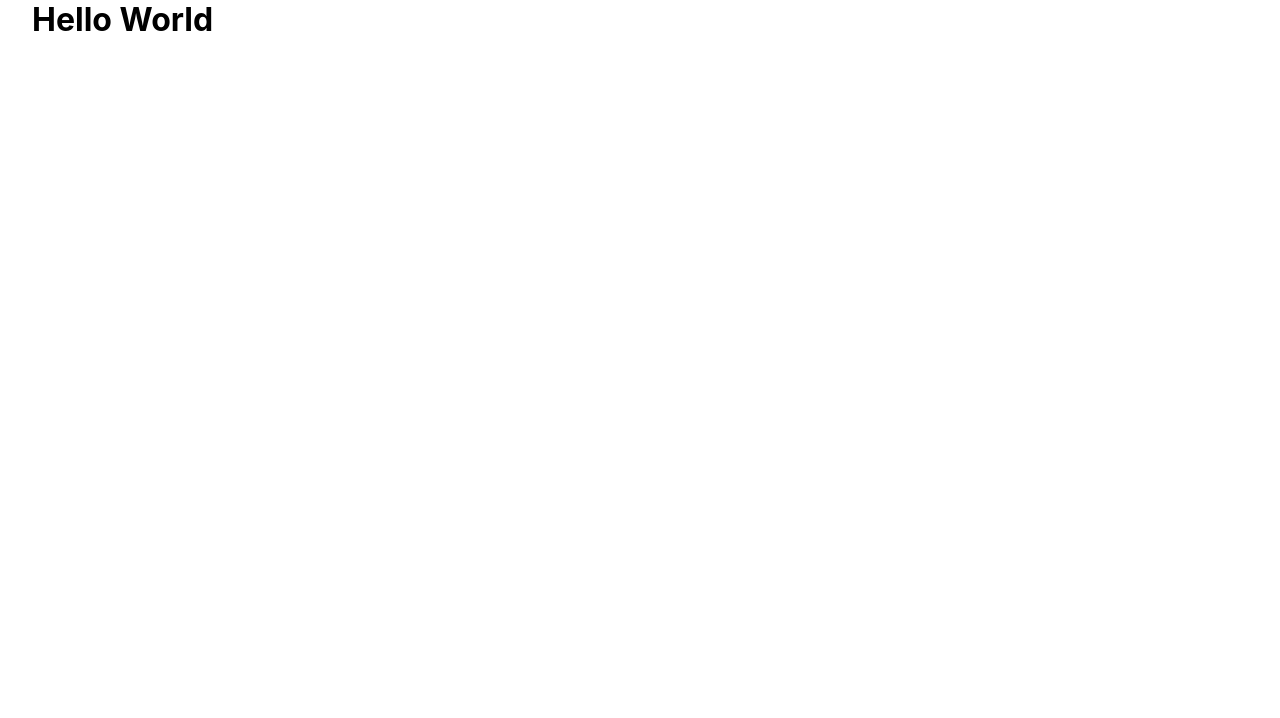
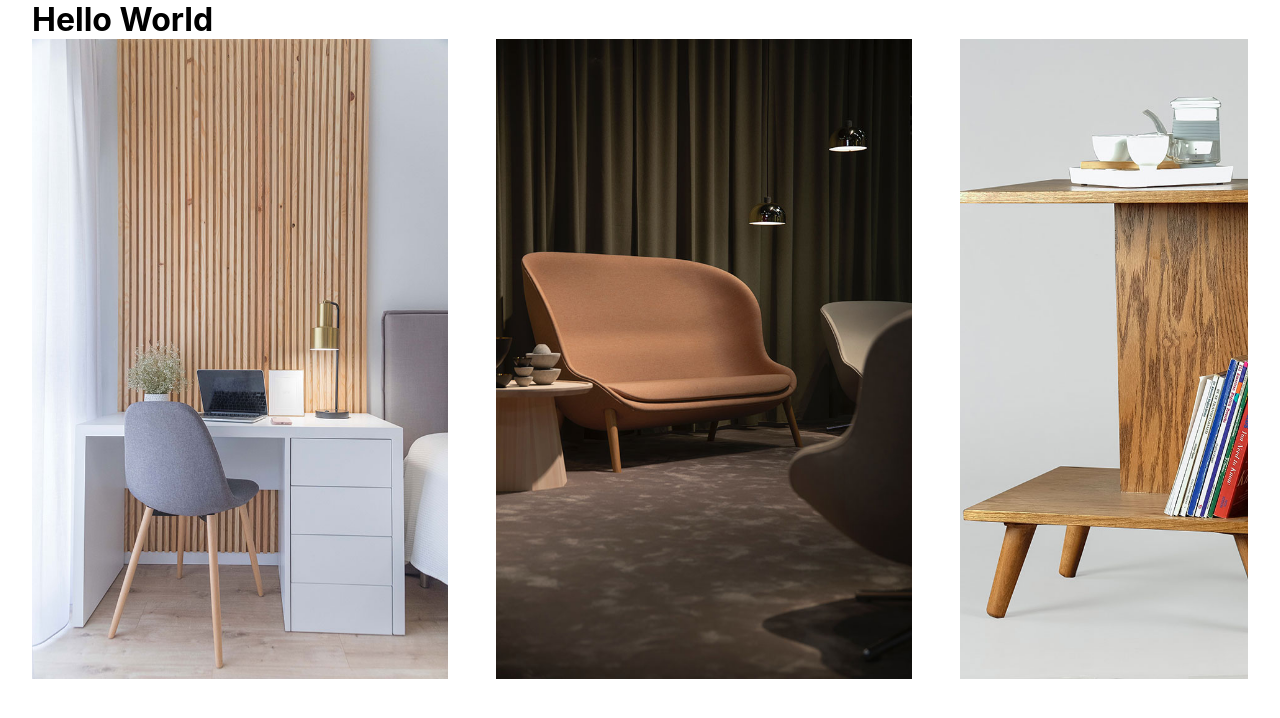
Before and after one commit to mihai-ursu/sidescrolling-gallery, a Next.js app: page / in a window 1280 px wide. Shown: the top 718 px of the page. Built offline with nearby package versions, Linux system fonts and the light colour scheme.

Commit message:
WIP: Added gallery

```diff
--- a/package.json
+++ b/package.json
@@ -12,7 +12,8 @@
     "next": "13.0.0",
     "react": "18.2.0",
     "react-dom": "18.2.0",
-    "sass": "^1.55.0"
+    "sass": "^1.55.0",
+    "zustand": "^4.1.3"
   },
   "devDependencies": {
     "@types/node": "18.11.7",
--- /dev/null
+++ b/src/components/SidescrollingGallery/SideScrollingGallery.module.scss
@@ -0,0 +1,9 @@
+.wrapper {
+  overflow: hidden;
+}
+
+.galleryWrapper {
+  display: flex;
+  width: max-content;
+  gap: 3rem;
+}
--- a/src/components/SidescrollingGallery/SidescrollingGallery.tsx
+++ b/src/components/SidescrollingGallery/SidescrollingGallery.tsx
@@ -1,5 +1,17 @@
+import data from "data/gallery";
+import Card from "./components/Card/Card";
+import styles from "./SidescrollingGallery.module.scss";
+
 const SidescrollingGallery = () => {
-  return <div>SidescrollingGallery</div>;
+  return (
+    <section className={styles.wrapper}>
+      <div className={styles.galleryWrapper}>
+        {data.map((item) => {
+          return <Card key={item.id} {...item} />;
+        })}
+      </div>
+    </section>
+  );
 };
 
 export default SidescrollingGallery;
--- /dev/null
+++ b/src/components/SidescrollingGallery/components/Card/Card.module.scss
@@ -0,0 +1,5 @@
+.card {
+  width: 26rem;
+  height: 40rem;
+  position: relative;
+}
--- a/src/components/SidescrollingGallery/components/Card/Card.tsx
+++ b/src/components/SidescrollingGallery/components/Card/Card.tsx
@@ -1,7 +1,16 @@
 import CardProps from "./CardProps";
+import styles from "./Card.module.scss";
+import Image from "next/image";
 
 const Card = (props: CardProps) => {
-  return <div>Card</div>;
+  const { title, image } = props;
+
+  return (
+    <div className={styles.card}>
+      <Image src={image} alt={title} fill />
+      <h3>{title}</h3>
+    </div>
+  );
 };
 
 export default Card;
--- a/src/components/SidescrollingGallery/components/Card/CardProps.ts
+++ b/src/components/SidescrollingGallery/components/Card/CardProps.ts
@@ -1,4 +1,4 @@
 export default interface CardProps {
-  title?: string;
-  image?: string;
+  title: string;
+  image: string;
 }
--- a/src/pages/index.tsx
+++ b/src/pages/index.tsx
@@ -1,9 +1,11 @@
+import SidescrollingGallery from "components/SidescrollingGallery/SidescrollingGallery";
 import styles from "../styles/Home.module.scss";
 
 export default function Home() {
   return (
     <div className={styles.container}>
       <h1>Hello World</h1>
+      <SidescrollingGallery />
     </div>
   );
 }
```
Also changed, not shown: 1 other file (tests, documents, lock files or other folders).
